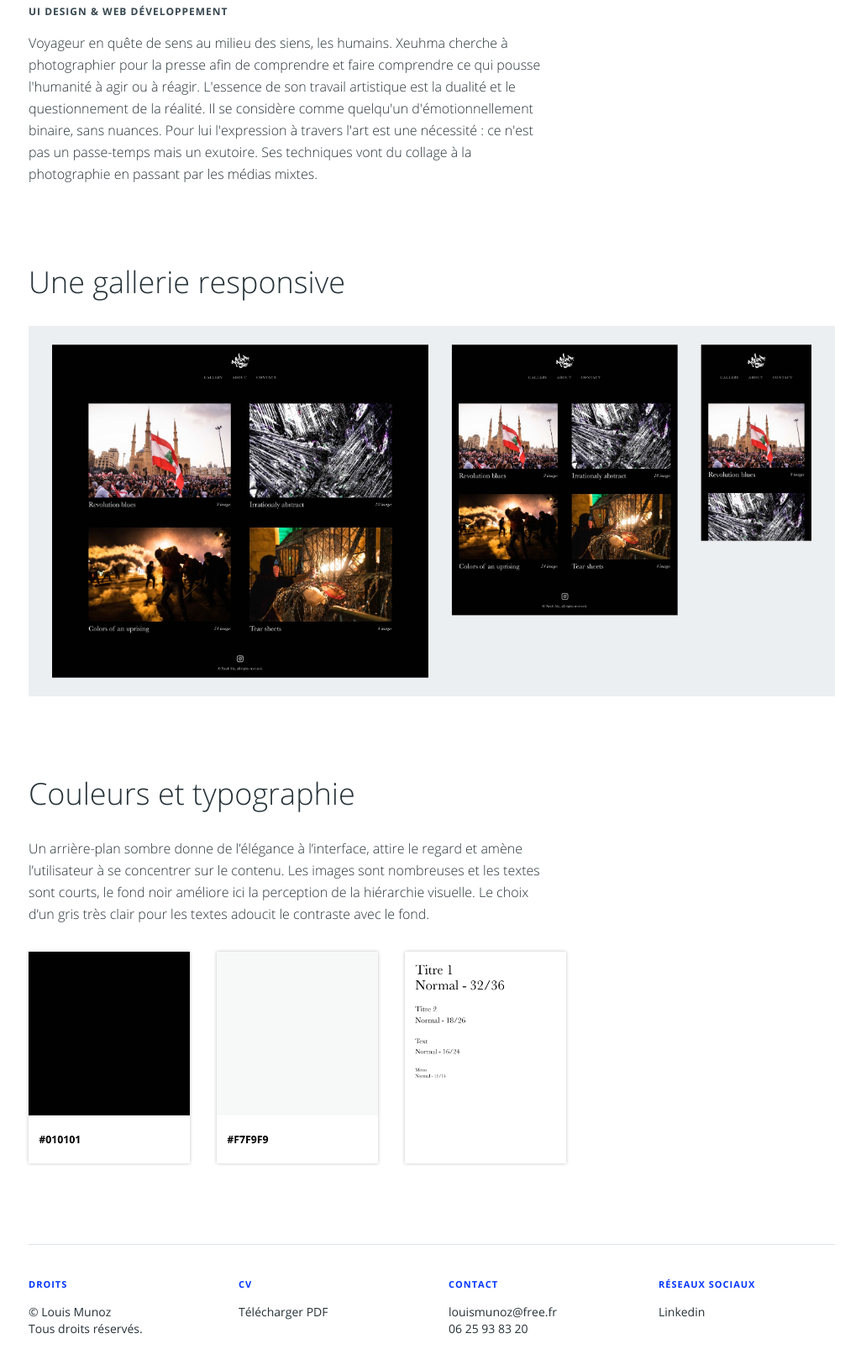
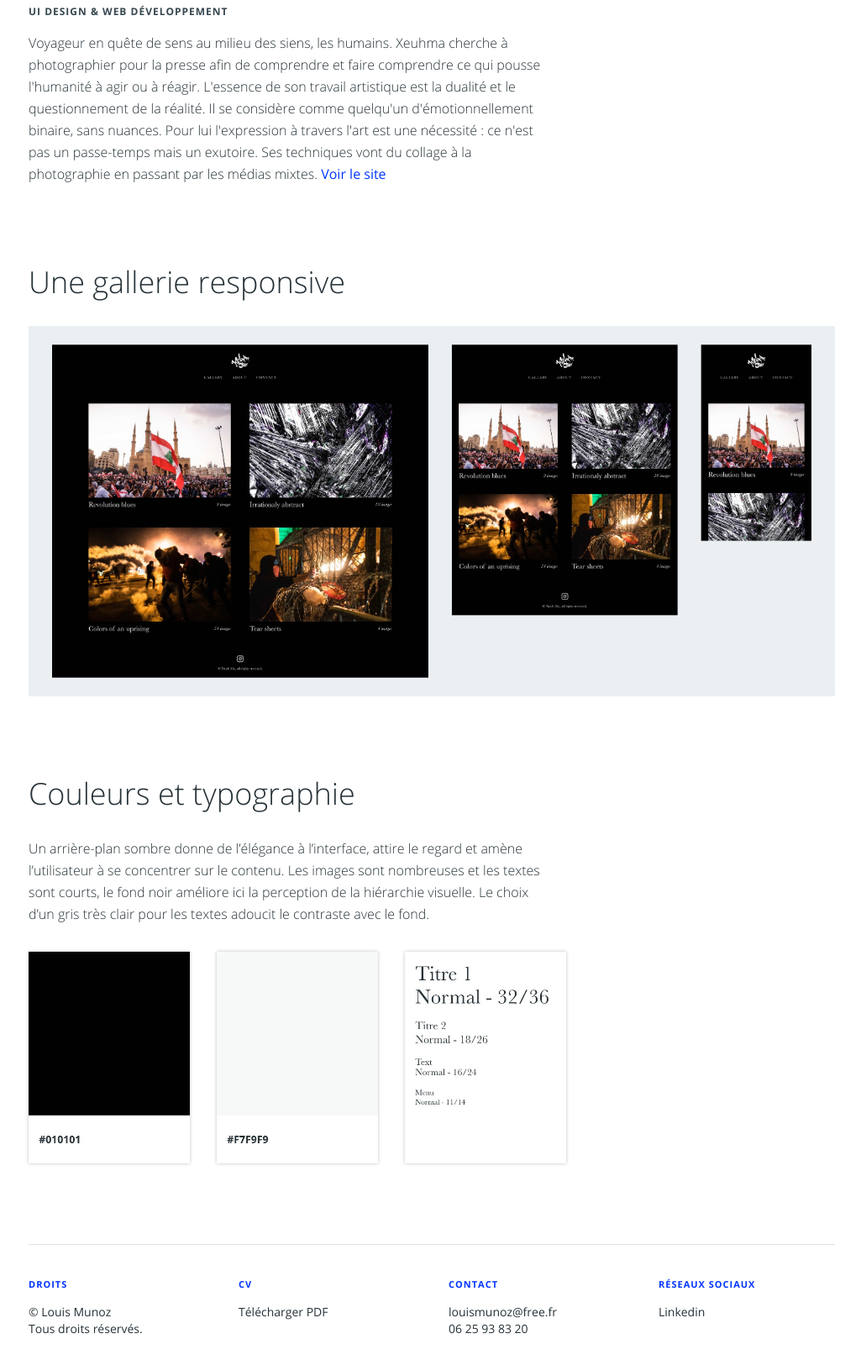
Before and after one commit to louismunoz/louismunoz.github.io, a PHP site: page /xeuhma.html in a window 1280 px wide. Shown: the part 738-2363 px from the top of the page at 84% size, without its empty margins (126-1151 px from the left). Run offline with PHP 8.4, Linux system fonts and the light colour scheme.

Commit message:
global modification

```diff
--- a/index.html
+++ b/index.html
@@ -48,7 +48,7 @@
                 </div>
                 <div class="project-two">
                     <div class="project-image image-two">
-                        <img class="image" src="xeuhma-index.jpg"/>
+                        <img class="image" src="public/img-xeuhma/xeuhma-index.jpg"/>
                     </div>
                     <div class="project-description description-two">
                         <div>
--- a/xeuhma.css
+++ b/xeuhma.css
@@ -214,6 +214,12 @@ p {
     }
 }
 
+.website-link {
+    font-family: open-sans;
+    color: #0336FF;
+    font-weight: normal;
+}
+
 .alt {
     margin-bottom: 32px;
 }
--- a/xeuhma.html
+++ b/xeuhma.html
@@ -28,7 +28,7 @@
             <!-- Cover Image -->
             <section class="cover-image">
                 <div class="project-image">
-                    <img class="project-image-content" src="xeuhma-cover.jpg" />
+                    <img class="project-image-content" src="public/img-xeuhma/xeuhma-cover.jpg" />
                 </div>
             </section>
             <!-- Main -->
@@ -36,14 +36,14 @@
                 <div class="project-definition">
                     <h1 class="title">Xeuhma</h1>
                     <h2 class="subtitle">UI design & web développement</h2>
-                    <p class="text">Voyageur en quête de sens au milieu des siens, les humains. Xeuhma cherche à photographier pour la presse afin de comprendre et faire comprendre ce qui pousse l'humanité à agir ou à réagir. L'essence de son travail artistique est la dualité et le questionnement de la réalité. Il se considère comme quelqu'un d'émotionnellement binaire, sans nuances. Pour lui l'expression à travers l'art est une nécessité : ce n'est pas un passe-temps mais un exutoire. Ses techniques vont du collage à la photographie en passant par les médias mixtes.</p>
+                    <p class="text">Voyageur en quête de sens au milieu des siens, les humains. Xeuhma cherche à photographier pour la presse afin de comprendre et faire comprendre ce qui pousse l'humanité à agir ou à réagir. L'essence de son travail artistique est la dualité et le questionnement de la réalité. Il se considère comme quelqu'un d'émotionnellement binaire, sans nuances. Pour lui l'expression à travers l'art est une nécessité : ce n'est pas un passe-temps mais un exutoire. Ses techniques vont du collage à la photographie en passant par les médias mixtes. <a href="https://xeuhma.github.io" target="_blank" class="website-link">Voir le site</a></p>
                 </div>
                 <div class="content">
                     <div>
                         <h1 class="title">Une gallerie responsive</h1>
                     </div>
                     <div class="gallery-image">
-                        <img class="flat-image-content" src="gallery-responsive.jpg" />
+                        <img class="flat-image-content" src="public/img-xeuhma/gallery-responsive.jpg" />
                     </div>
                 </div>
                 <div class="content">
@@ -54,13 +54,13 @@
                     </div>
                     <div class="square-view">
                         <div class="square-image">
-                            <img class="shadow-image-content" src="color-back.jpg" />
+                            <img class="shadow-image-content" src="public/img-xeuhma/color-1.jpg" />
                         </div>
                         <div class="square-image">
-                            <img class="shadow-image-content" src="color-text.jpg" />
+                            <img class="shadow-image-content" src="public/img-xeuhma/color-2.jpg" />
                         </div>
                         <div class="square-image">
-                            <img class="shadow-image-content" src="font.jpg" />
+                            <img class="shadow-image-content" src="public/img-xeuhma/font.jpg" />
                         </div>
                     </div>
                 </div>
```
Also changed, not shown: hiwayati.css (+9 -5 lines), hiwayati.html (+11 -3 lines), color-back.jpg (deleted), color-text.jpg (deleted), font.jpg (deleted), public/img-hiwayati/color-1.jpg (added), public/img-hiwayati/color-2.jpg (added), public/img-hiwayati/color-font.jpg (deleted), public/img-hiwayati/font.jpg (added), public/img-xeuhma/color-1.jpg (added), public/img-xeuhma/color-2.jpg (added), public/img-xeuhma/font.jpg (added), public/img-xeuhma/gallery-responsive.jpg (renamed from gallery-responsive.jpg), public/img-xeuhma/xeuhma-cover.jpg (renamed from xeuhma-cover.jpg), 2 more files, 1 other file.
